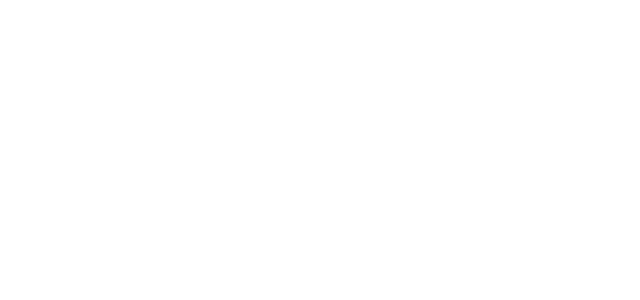
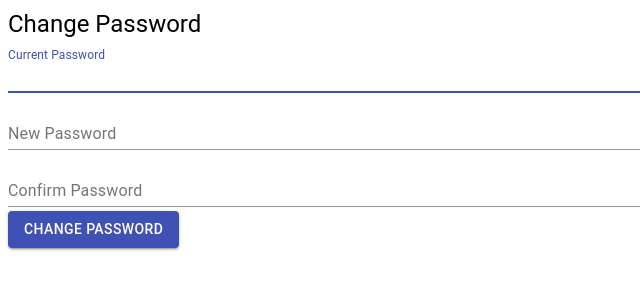
Before and after one commit to jash90/boardgame-web, a React (Create React App) app: page /change-password in a window 1280 px wide. Before the commit this address had no page. Shown: the top 300 px of the page, without its empty margins (0-640 px from the left). Built offline with nearby package versions, Linux system fonts and the light colour scheme.

Commit message:
feature(changePassword): add change password

```diff
--- a/src/App.js
+++ b/src/App.js
@@ -9,6 +9,7 @@
 import { useEffect } from 'react';
 import axios from './api/axios';
 import PrivateRoute from './navigation/PrivateRoute';
+import ChangePassword from './pages/ChangePassword';
 
 function App() {
   const [currentUser, setCurrentUser] = useAtom(currentUserAtom);
@@ -44,6 +45,7 @@
           <Route path='/login' element={<Login />} />
           <Route path='/register' element={<Register />} />
           <Route path='/manage-users' element={<ManageUsers />} />
+          <Route path='/change-password' element={<ChangePassword />} />
           {/*<Route path="*" element={<Navigate to="/" />} />*/}
         </Routes>
       </Router>
--- /dev/null
+++ b/src/pages/ChangePassword.jsx
@@ -0,0 +1,90 @@
+import React, { useState } from 'react';
+import { Box, Button, TextField, Typography } from '@material-ui/core';
+import axios from '../api/axios';
+
+const ChangePasswordPage = () => {
+  const [currentPassword, setCurrentPassword] = useState('');
+  const [newPassword, setNewPassword] = useState('');
+  const [confirmPassword, setConfirmPassword] = useState('');
+  const [passwordError, setPasswordError] = useState('');
+
+  const handlePasswordChange = async () => {
+    if (!currentPassword || !newPassword || !confirmPassword) {
+      setPasswordError('Please fill in all fields');
+      return;
+    }
+
+    if (newPassword !== confirmPassword) {
+      setPasswordError('New password and confirm password must match');
+      return;
+    }
+
+    try {
+      const response = await axios.post('/change-password', {
+          currentPassword,
+          newPassword
+        }, {
+          headers: { 'Authorization': `Bearer ${localStorage.getItem('token')}` }
+        }
+      );
+
+      if (response.status !== 200) {
+        const data = await response.json();
+        setPasswordError(data.message);
+        return;
+      }
+
+      setPasswordError('');
+      setCurrentPassword('');
+      setNewPassword('');
+      setConfirmPassword('');
+    } catch (error) {
+      setPasswordError('Error in changing password');
+      console.error(error);
+    }
+  };
+
+
+  return (
+    <Box>
+
+      <Typography variant='h5'>Change Password</Typography>
+
+      <TextField
+        autoFocus
+        margin='dense'
+        label='Current Password'
+        type='password'
+        fullWidth
+        value={currentPassword}
+        onChange={(e) => setCurrentPassword(e.target.value)}
+      />
+      <TextField
+        margin='dense'
+        label='New Password'
+        type='password'
+        fullWidth
+        value={newPassword}
+        onChange={(e) => setNewPassword(e.target.value)}
+      />
+      <TextField
+        margin='dense'
+        label='Confirm Password'
+        type='password'
+        fullWidth
+        value={confirmPassword}
+        onChange={(e) => setConfirmPassword(e.target.value)}
+      />
+      {passwordError && <p>{passwordError}</p>}
+      <Button
+        variant='contained'
+        color='primary' onClick={handlePasswordChange}>
+        Change Password
+      </Button>
+    </Box>
+
+
+  );
+};
+
+export default ChangePasswordPage;
--- a/src/pages/ListGames.jsx
+++ b/src/pages/ListGames.jsx
@@ -24,7 +24,7 @@
 import { saveAs } from 'file-saver';
 
 import { Link, useNavigate } from 'react-router-dom';
-import { Logout, ManageAccounts } from '@mui/icons-material';
+import { Logout, ManageAccounts, Password } from '@mui/icons-material';
 import { useAtom } from 'jotai';
 import { currentUserAtom } from '../jotai/models';
 import axios from '../api/axios';
@@ -348,6 +348,10 @@
     navigate('/manage-users');
   };
 
+  const handleChangePassword = () => {
+    navigate('/change-password');
+  };
+
 
   const handleFilterButtonClick = () => {
     setOpenFilterModal(true);
@@ -482,6 +486,9 @@
             </Button>
           </>
         )}
+        <Button variant='contained' color='primary' onClick={handleChangePassword} startIcon={<Password />}>
+          Change Password
+        </Button>
         <Button variant='contained' color='secondary' onClick={handleLogout} startIcon={<Logout />}>
           Logout
         </Button>
```
